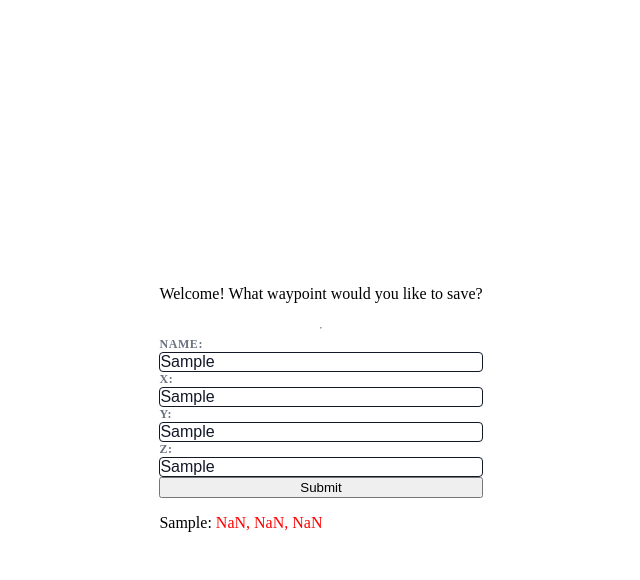
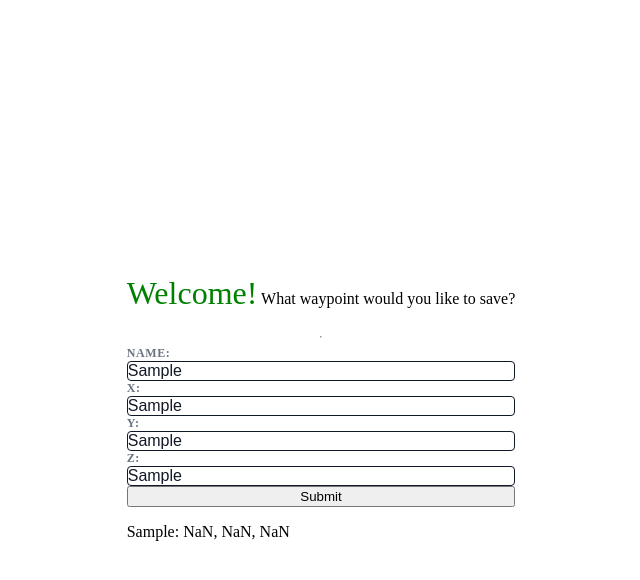
Before and after one commit to chaihigh/minecraftcoords, a React (Vite) app: page / in a window 1280 px wide. Both pictures are taken after typing "Sample", "Sample", "Sample", "Sample" into the empty fields and a click on the button "Submit". Shown: the top 580 px of the page, without its empty margins (319-959 px from the left). Built offline with nearby package versions, Linux system fonts and the light colour scheme.

Commit message:
stylizations

```diff
--- a/src/App.tsx
+++ b/src/App.tsx
@@ -44,7 +44,7 @@ export function App() {
   return (
     <Wrapper>
       <Col>
-        <p>Welcome! What waypoint would you like to save?</p>
+        <p><span style={{ fontSize: '2rem', color: 'green' }}>Welcome!</span> What waypoint would you like to save?</p>
         <hr />
         <LabeledValue
           label="Name:"
--- a/src/components/WaypointDisplay.tsx
+++ b/src/components/WaypointDisplay.tsx
@@ -10,10 +10,15 @@ export type Waypoint = {
   }
 }
 
+const CoordSpan = styled.span<{ $value: number }>`
+  color: ${({ $value }) => $value < 0 ? 'red' : $value > 0 ? 'blue' : 'inherit'};
+`;
+
 export const WaypointDisplay: React.FC<{
   waypoint: Waypoint;
 }> = ({ waypoint }) => {
+  const { x, y, z } = waypoint.coord;
   return <p>
-    {waypoint.name}: <span style={{ color: 'red' }}>{waypoint.coord.x}, {waypoint.coord.y}, {waypoint.coord.z}</span>
+    {waypoint.name}: <CoordSpan $value={x}>{x}</CoordSpan>, <CoordSpan $value={y}>{y}</CoordSpan>, <CoordSpan $value={z}>{z}</CoordSpan>
   </p>
 }
```
Also changed, not shown: 1 other file (tests, documents, lock files or other folders).
